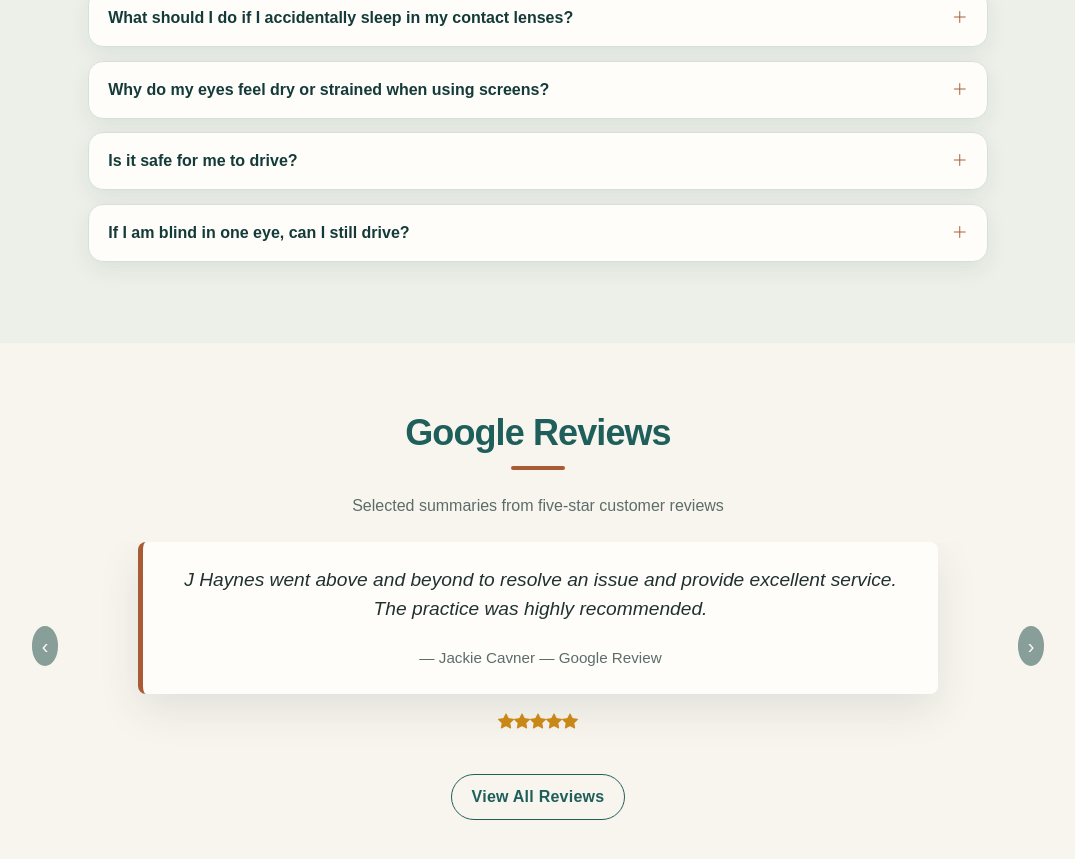
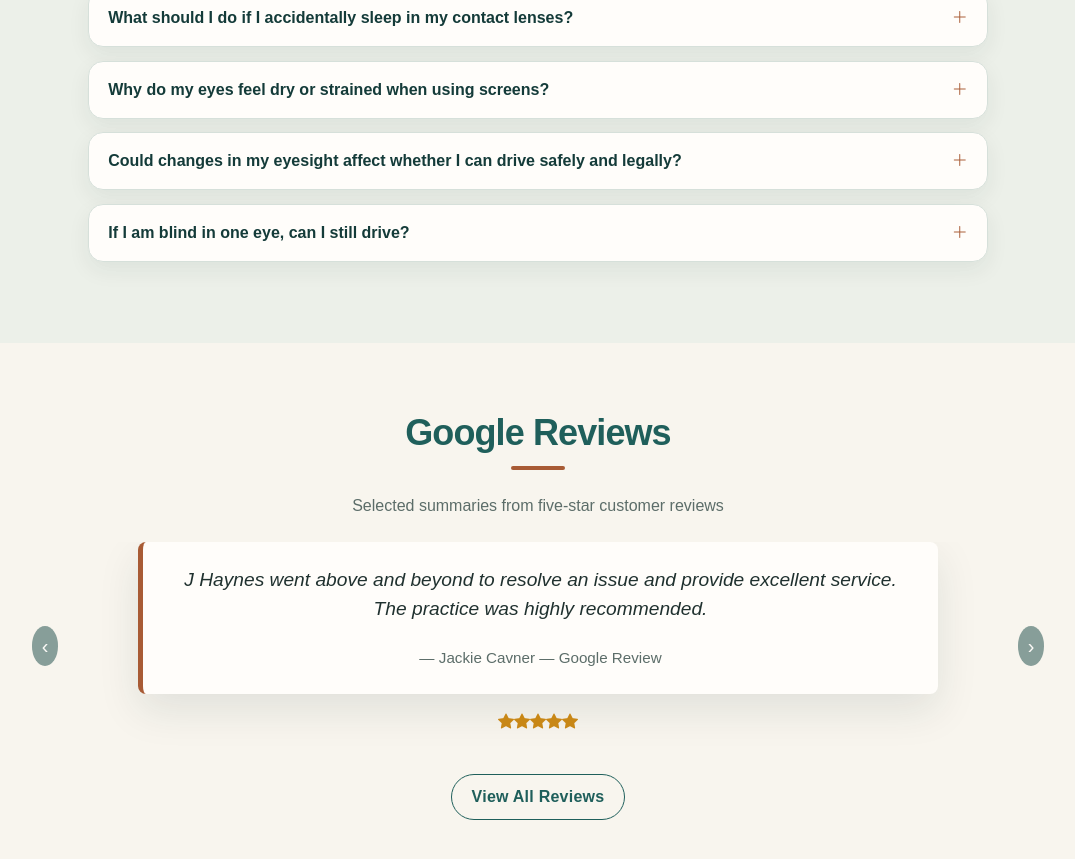
Before and after one commit to mohaammed17/JHaynes-Optician, a React (Vite) app in the folder Frontend/: page / in a window 1280 px wide. Shown: the part 4305-5164 px from the top of the page, without its empty margins (102-1177 px from the left). Built offline with nearby package versions, Linux system fonts and the light colour scheme.

Commit message:
Clarify driving eyesight FAQ

```diff
--- a/Frontend/src/Components/FaqSection.jsx
+++ b/Frontend/src/Components/FaqSection.jsx
@@ -146,7 +146,7 @@
     ),
   },
   {
-    question: 'Is it safe for me to drive?',
+    question: 'Could changes in my eyesight affect whether I can drive safely and legally?',
     answer: (
       <>
         You must meet the DVLA eyesight standards whenever you drive. Changes in vision and conditions such as
```
